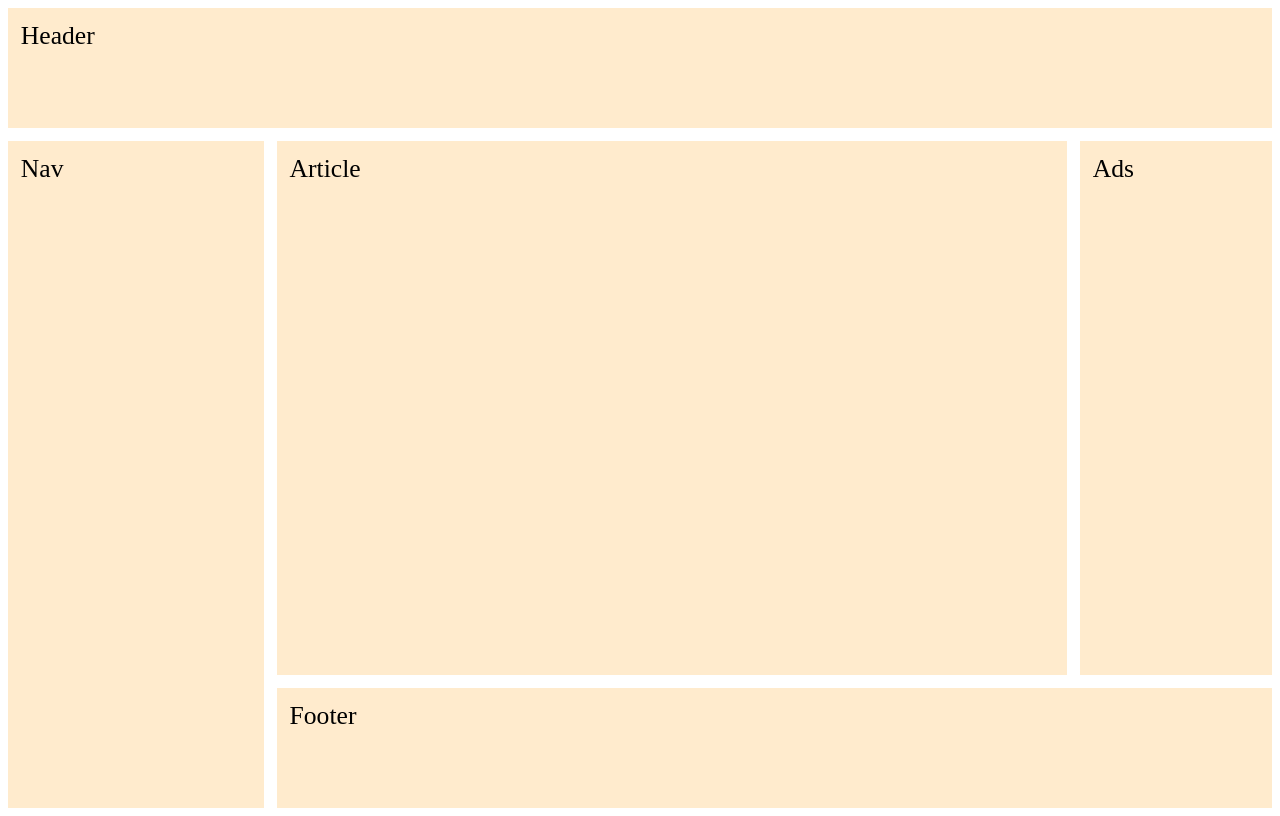
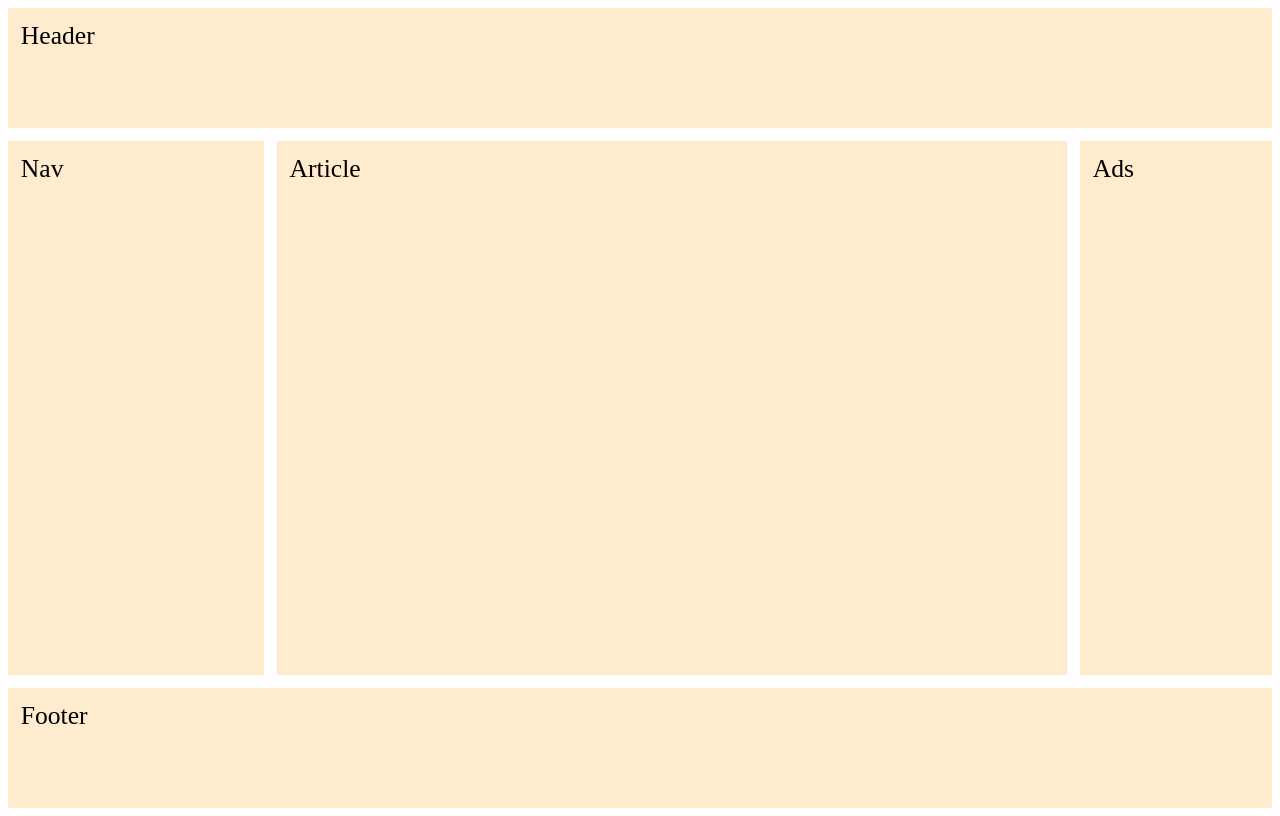
Before and after one commit to Rick799/grid101, a website built with Vite: page 01_website-layouts/index.html in a window 1280 px wide. Built offline with nearby package versions, Linux system fonts and the light colour scheme.

Commit message:
01_website-layouts: layout 2

```diff
--- a/01_website-layouts/style.css
+++ b/01_website-layouts/style.css
@@ -3,7 +3,7 @@ body {
   grid-template: 15vh 1fr 15vh/ 20vw 1fr 15vw;
   grid-template-areas: "header header header"
     "nav article ads"
-    "nav footer footer";
+    "footer footer footer";
   gap: 1vw;
   height: 100vh;
 }
```
